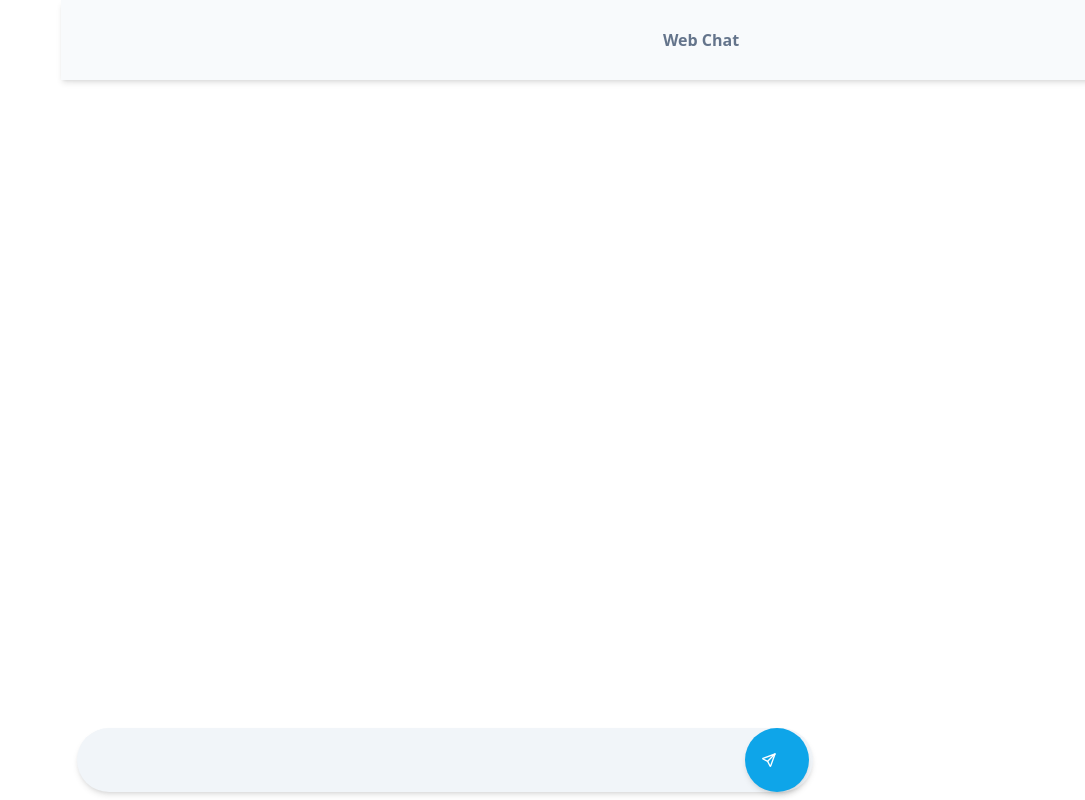
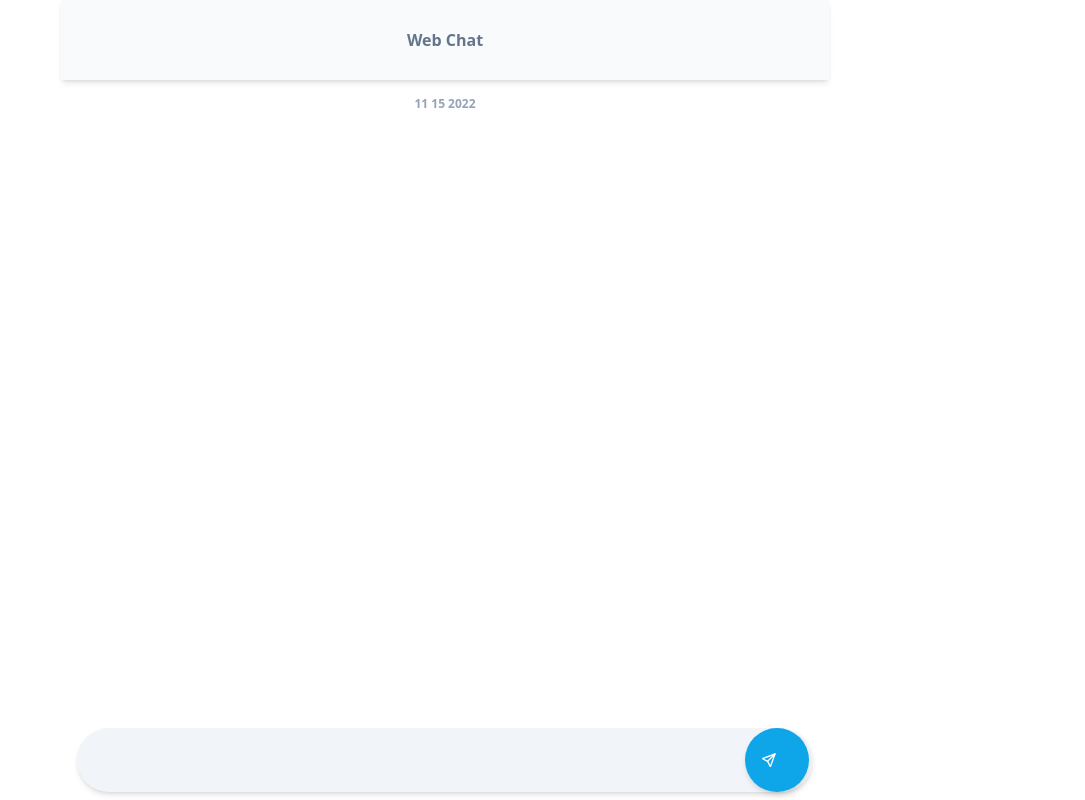
Before and after one commit to Spink994/web-chat, a React (Vite) app: page /chats/1 in a window 1280 px wide. Shown: the whole page, without its empty margins (195-1280 px from the left). Built offline with nearby package versions, Linux system fonts and the light colour scheme.

Commit message:
Styling
I adjusted some style rules to the chat room

```diff
--- a/src/components/ChatRoom/index.jsx
+++ b/src/components/ChatRoom/index.jsx
@@ -72,9 +72,10 @@ export default function ChatRoom() {
 
   return (
     <section>
-      <div className="h-20 w-full fixed flex items-center font-semibold text-slate-500 justify-center shadow-md bg-slate-50">
+      <div className="h-20 w-full fixed max-w-[768px] flex items-center font-semibold text-slate-500 justify-center shadow-md bg-slate-50">
         Web Chat
       </div>
+      <div className="max-w-[768px] h-20" />
       <div className="flex flex-col gap-4">
         <h1 className="text-center font-semibold text-slate-400 text-xs py-4">
           {new Date().toLocaleString().substring(0, 10).replace(/(\/)/g, " ")}
```
